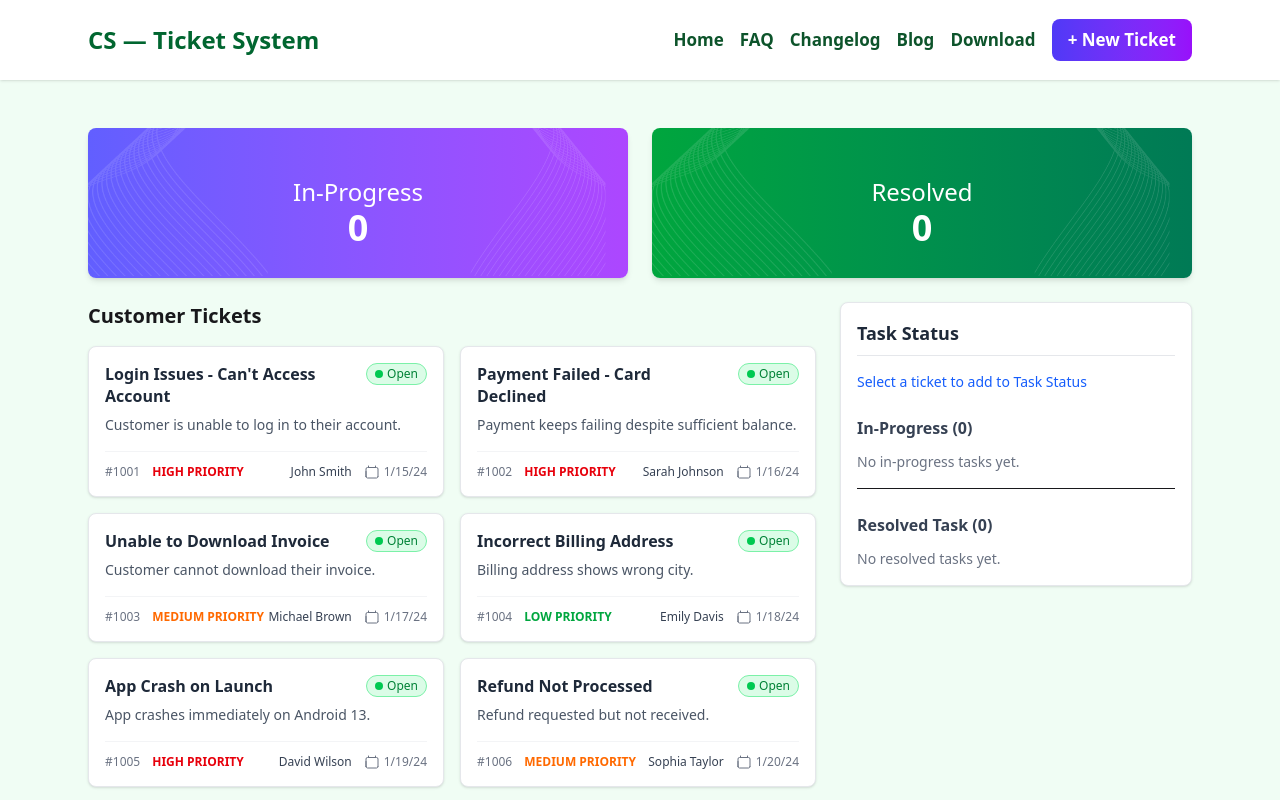
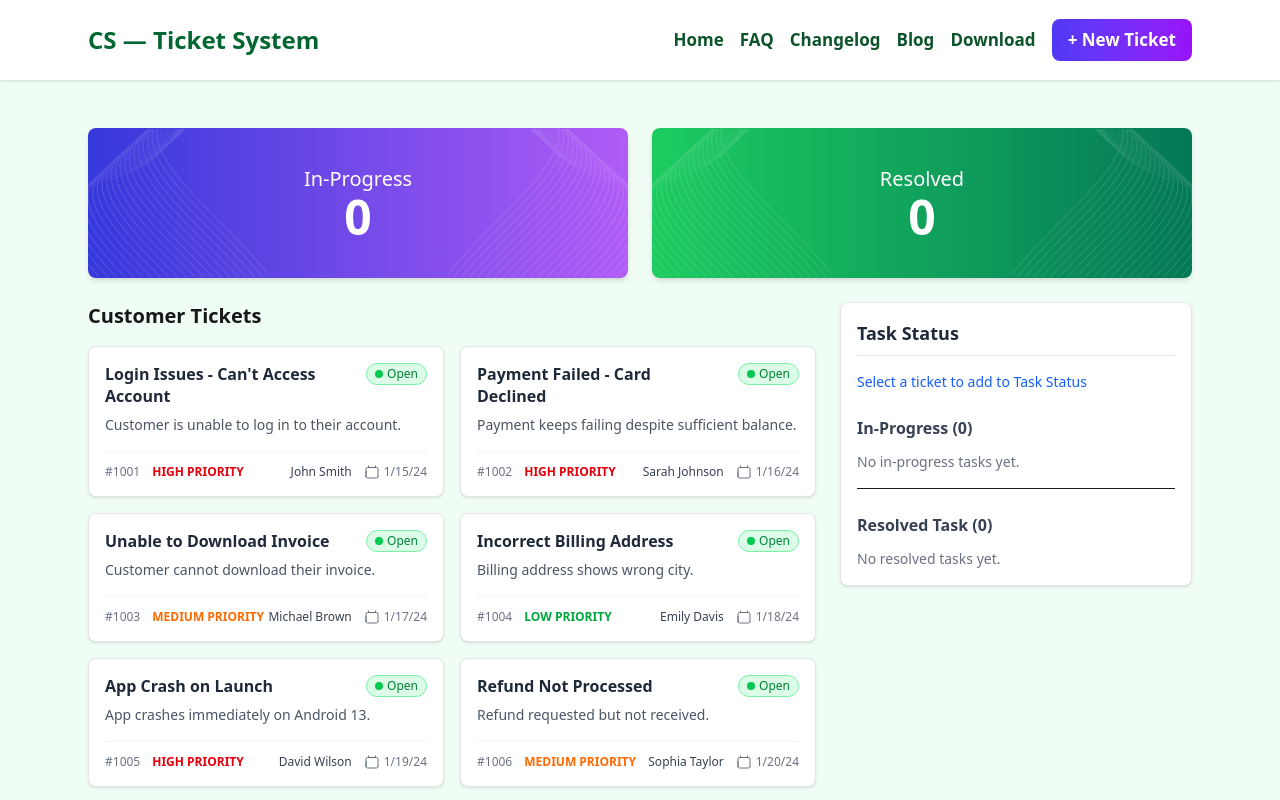
Before and after one commit to Sobhansafin/customer-support-ticket-system, a React (Vite) app: page / in a window 1280 px wide. Shown: the top 800 px of the page. Built offline with nearby package versions, Linux system fonts and the light colour scheme.

Commit message:
some code added

```diff
--- a/src/components/Banner/Banner.jsx
+++ b/src/components/Banner/Banner.jsx
@@ -1,27 +1,87 @@
 import React, { useContext } from "react";
 import { TicketContext } from "../../context/TicketContext";
+import vectorImage from '../../assets/vector1.png';
 
 export default function Banner() {
   const { inProgressCount, resolvedCount } = useContext(TicketContext);
 
+
+  const inProgressStyle = {
+
+    backgroundImage: `linear-gradient(to right, #3538db, #b15cf6)`,
+    backgroundSize: 'cover',
+  };
+
+
+  const resolvedStyle = {
+
+    backgroundImage: `linear-gradient(to right, #1dcc60, #047857)`,
+    backgroundSize: 'cover',
+  };
+
+
+  const vectorBaseStyle = {
+    backgroundImage: `url(${vectorImage})`,
+    backgroundSize: 'contain',
+    backgroundRepeat: 'no-repeat',
+    width: '180px',
+    height: '100%',
+  };
+
+
   return (
     <section className="max-w-6xl mx-auto grid grid-cols-1 md:grid-cols-2 gap-6 my-6">
-      <div className="rounded-lg h-[150px] bg-gradient-to-r from-indigo-500 to-purple-500 text-white shadow-md">
-        <div className="flex justify-between ">
-          <img className="h-full w-[180px]" src="/src/assets/vector1.png " alt="" />
-          <img className="h-full w-[180px] -scale-x-75" src="/src/assets/vector1.png" alt="" />
-        </div>
-        <h3 className=" text-2xl items-center justify-center mt-[-100px] bg-cover text-center">In-Progress</h3>
-        <p className="text-4xl font-bold text-center">{inProgressCount}</p>
+
+
+      <div
+
+        className="rounded-lg h-[150px] text-white shadow-md
+                     flex flex-col justify-center items-center overflow-hidden relative"
+        style={inProgressStyle}
+      >
+
+
+        <div className="absolute inset-y-0 left-0" style={{
+          ...vectorBaseStyle,
+          backgroundPosition: 'left center',
+        }}></div>
+
+
+        <div className="absolute inset-y-0 right-0" style={{
+          ...vectorBaseStyle,
+          backgroundPosition: 'right center',
+          transform: 'scaleX(-1)'
+        }}></div>
+
+
+        <h3 className="text-xl relative z-10">In-Progress</h3>
+        <p className="text-5xl font-bold relative z-10">{inProgressCount}</p>
       </div>
-      <div className="rounded-lg h-[150px] bg-gradient-to-r from-green-600 to-emerald-700 text-white shadow-md">
-        <div className="flex justify-between">
-          <img className="h-full w-[180px]" src="/src/assets/vector1.png" alt="" />
-          <img className="h-full w-[180px] -scale-x-75" src="/src/assets/vector1.png" alt="" />
-        </div>
-        <h3 className="text-2xl items-center justify-items-center mt-[-100px] bg-cover text-center">Resolved</h3>
-        <p className="text-4xl font-bold text-center">{resolvedCount}</p>
+
+
+      <div
+
+        className="rounded-lg h-[150px] text-white shadow-md
+                     flex flex-col justify-center items-center overflow-hidden relative"
+        style={resolvedStyle}
+      >
+
+
+        <div className="absolute inset-y-0 left-0" style={{
+          ...vectorBaseStyle,
+          backgroundPosition: 'left center',
+        }}></div>
+
+
+        <div className="absolute inset-y-0 right-0" style={{...vectorBaseStyle,
+          backgroundPosition: 'right center',
+          transform: 'scaleX(-1)'
+        }}></div>
+
+        <h3 className="text-xl relative z-10">Resolved</h3>
+        <p className="text-5xl font-bold relative z-10">{resolvedCount}</p>
       </div>
+
     </section>
   );
 }
```
